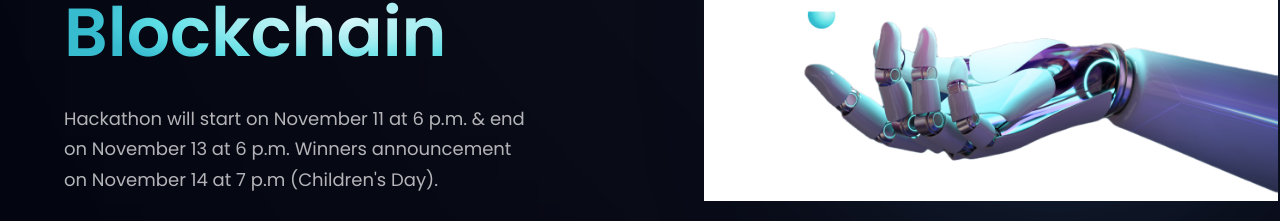
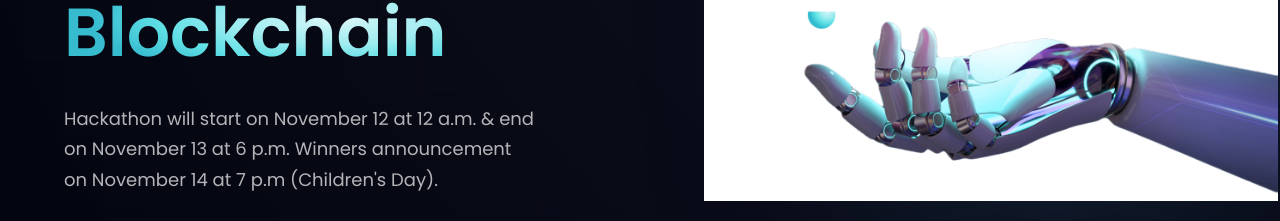
Before and after one commit to Shivkra/UrHackathon, a React (Vite) app: page / in a window 1280 px wide. Shown: the part 579-800 px from the top of the page. Built offline with nearby package versions, Linux system fonts and the light colour scheme.

Commit message:
Update Hero.jsx

```diff
--- a/src/components/Hero.jsx
+++ b/src/components/Hero.jsx
@@ -27,7 +27,7 @@ const Hero = () => {
           <span className="text-gradient">Blockchain</span>{" "}
         </h1>
         <p className={`${styles.paragraph} max-w-[470px] mt-5`}>
-        Hackathon will start on November 11 at 6 p.m. & end on November 13 at 6 p.m.
+        Hackathon will start on November 12 at 12 a.m. & end on November 13 at 6 p.m.
         Winners announcement on November 14 at 7 p.m (Children's Day).
         </p>
       </div>
```
